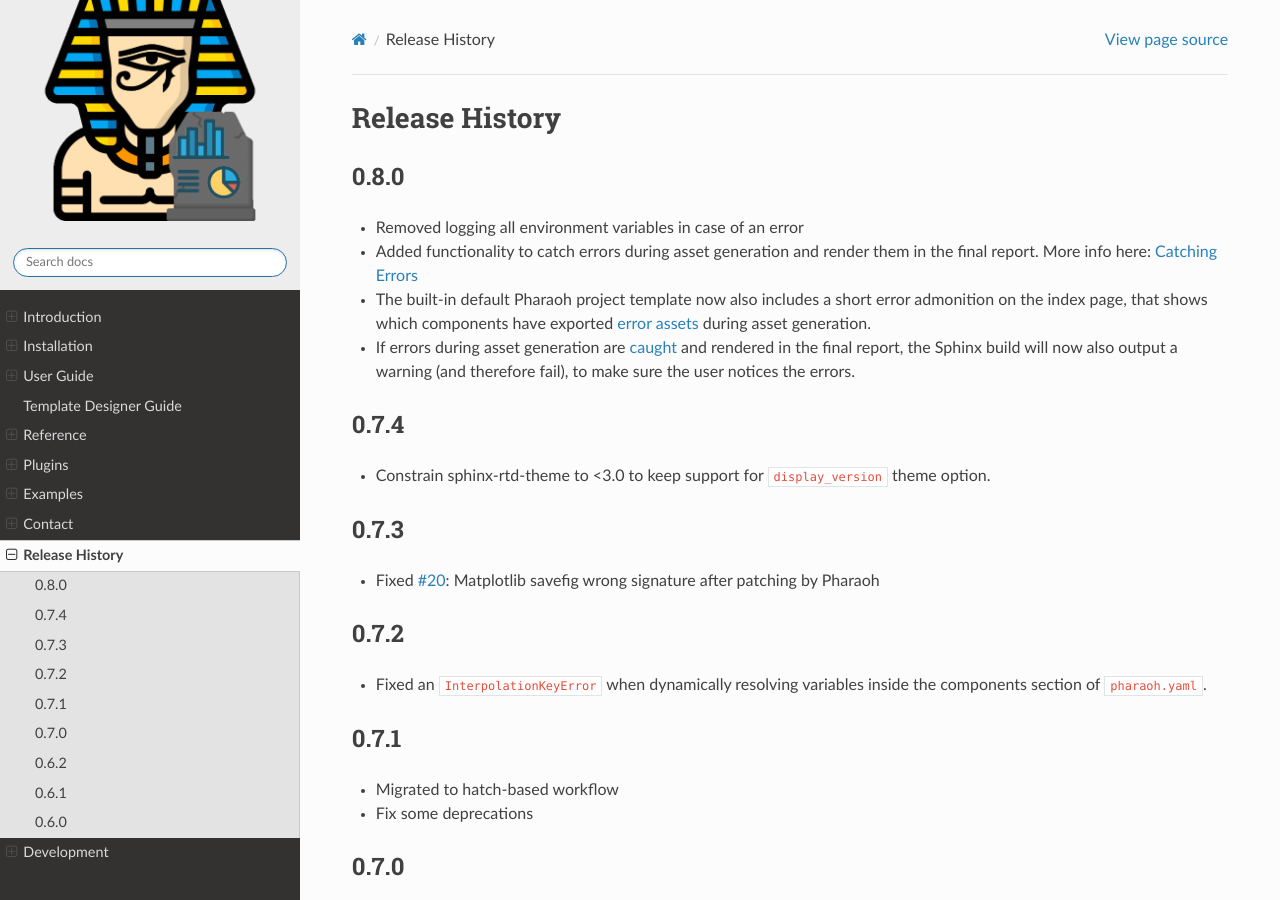
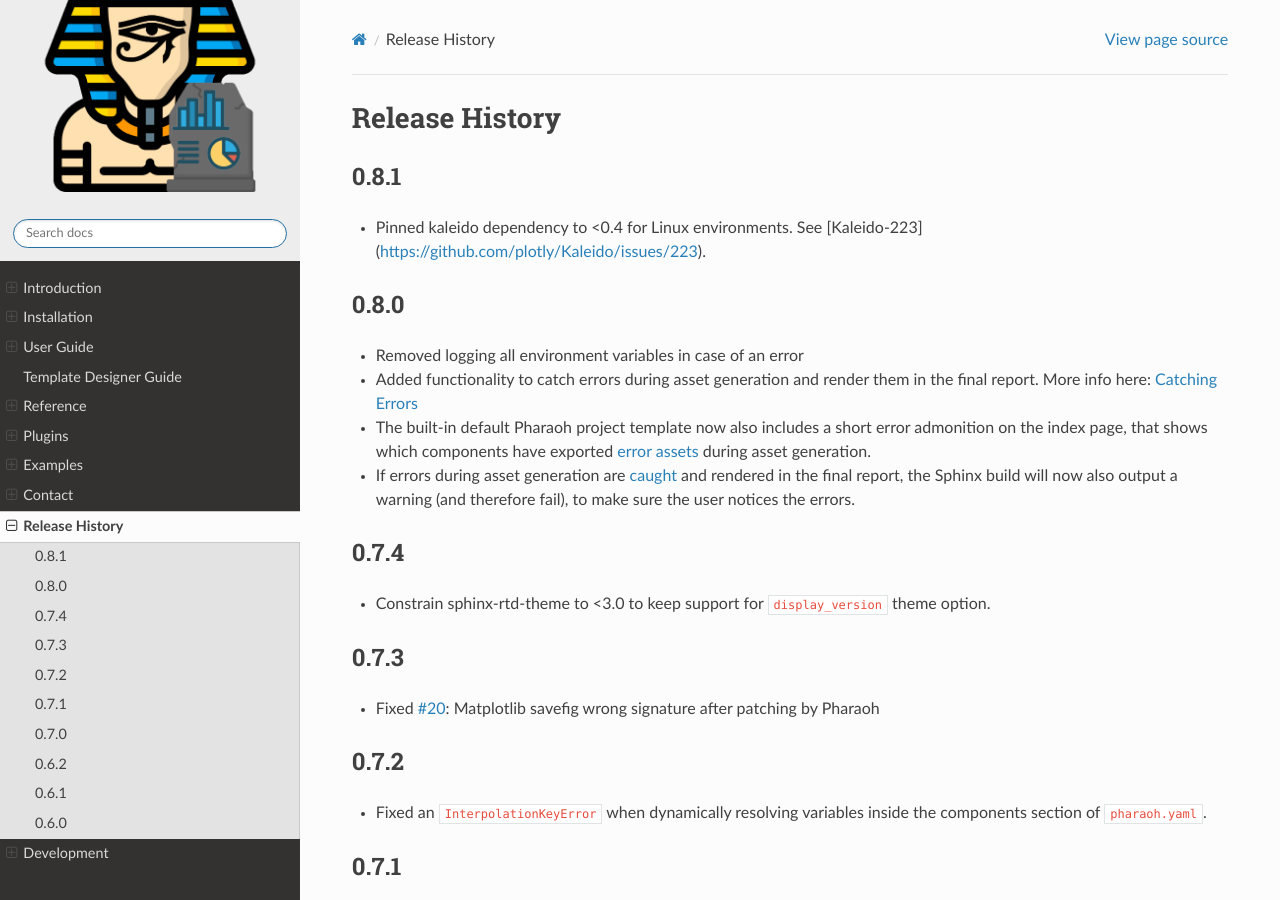
Before and after one commit to Infineon/pharaoh-dev, a Sphinx documentation site: the page built from docs/changelog.rst, in a window 1280 px wide and 900 px high. Built offline with Sphinx 7.4.7 and the Read the Docs theme 3.1.0, drawn with Linux system fonts in a browser that asks for light colours; pages that are not in the unit, such as notebooks, are missing from menus; the version number could not be read and is left out.

Commit message:
Pinned kaleido dependency

```diff
--- a/docs/changelog.rst
+++ b/docs/changelog.rst
@@ -1,5 +1,11 @@
 Release History
 ===============
+
+0.8.1
+-----
+
+-   Pinned kaleido dependency to <0.4 for Linux environments.
+    See [Kaleido-223](https://github.com/plotly/Kaleido/issues/223).
 
 0.8.0
 -----
```
